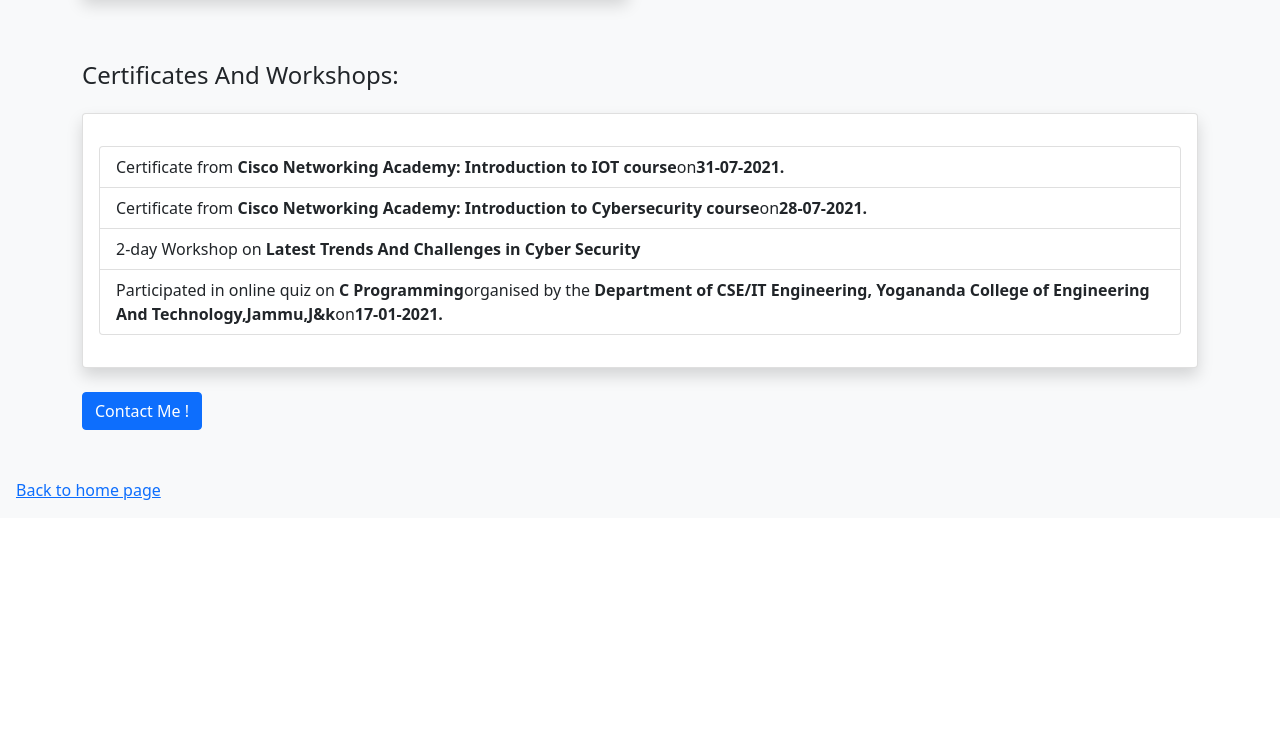
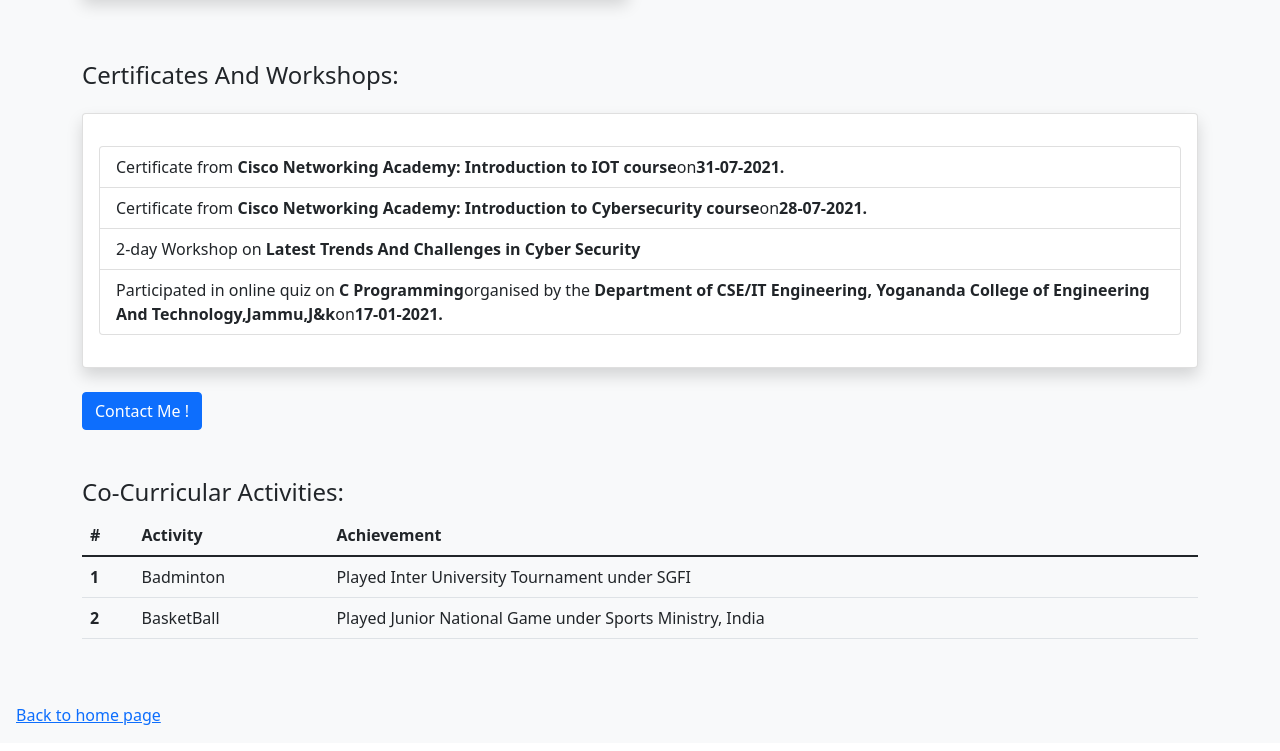
Before and after one commit to Supriya-Kour/Front-End, a plain HTML site: page Resume & Twitter Card/resume-bootsrap.html in a window 1280 px wide. Shown: the part 1465-2216 px from the top of the page. Before the commit the page ends 1991 px from the top, so only its background shows below. Drawn offline with nearby package versions, Linux system fonts and the light colour scheme.

Commit message:
Front End

```diff
--- a/Resume & Twitter Card/resume-bootsrap.html
+++ b/Resume & Twitter Card/resume-bootsrap.html
@@ -105,10 +105,6 @@
               </div>
             </div>
           </div>
-
-
-
-
       </div>
       <div class="row mt-5">
         <div class="col-12 mb-3">
@@ -203,7 +199,41 @@
   </div>
 </div>
       </div>
+
+      <div class="row mt-5">
+        <div class="col-12">
+          <h4>Co-Curricular Activities:</h4>
+        </div>
+        <div class="col-12">
+          <div class="table-responsive">
+            <table class="table">
+              <thead>
+                <tr>
+                  <th scope="col">#</th>
+                  <th scope="col">Activity</th>
+                  <th scope="col">Achievement</th>
+                </tr>
+              </thead>
+              <tbody>
+                <tr>
+                  <th scope="row">1</th>
+                  <td>Badminton</td>
+                  <td>Played Inter University Tournament under SGFI</td>
+                </tr>
+                <tr>
+                  <th scope="rows">2</th>
+                  <td>BasketBall</td>
+                  <td>Played Junior National Game under Sports Ministry, India</td>
+                </tr>
+              </tbody>
+            </table>
+          </div>
+        </div>
+
+      </div>
     </div>
+
+
     <a  href="Index.html">Back to home page</a>
   </div>
 
```
Also changed, not shown: Cart/cart.html (+8 -0 lines).
